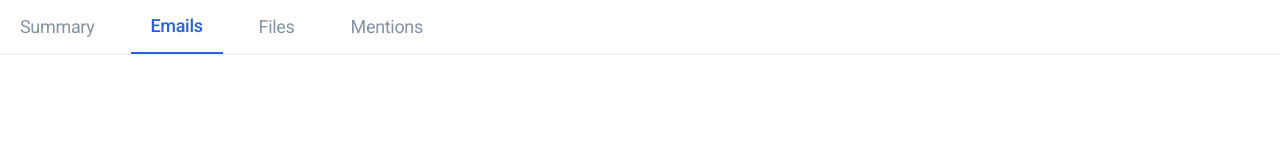
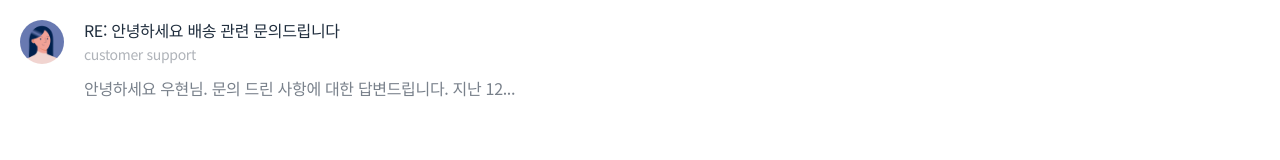
Before and after one commit to solbi0802/css_basic, a plain HTML site: page practice/flexbox2/index.html in a window 1280 px wide. Drawn offline with Linux system fonts and the light colour scheme.

Commit message:
잘못 올린 파일 수정

```diff
--- a/practice/flexbox2/index.html
+++ b/practice/flexbox2/index.html
@@ -1,26 +1,24 @@
 <!DOCTYPE html>
-<html lang="en">
+<html lang="ko">
   <head>
     <meta charset="UTF-8" />
     <meta name="viewport" content="width=device-width, initial-scale=1.0" />
-    <title>Flexbox 1</title>
-    <link href="https://fonts.googleapis.com/css?family=Roboto:400,500&display=swap" rel="stylesheet" />
+    <title>Flexbox 2</title>
+    <link href="https://fonts.googleapis.com/css?family=Noto+Sans+KR&display=swap" rel="stylesheet" />
     <link rel="stylesheet" href="./style.css" />
   </head>
   <body>
-    <ul class="tab-menu">
-      <li class="tab-menu-item">
-        <a href="#">Summary</a>
-      </li>
-      <li class="tab-menu-item active">
-        <a href="#">Emails</a>
-      </li>
-      <li class="tab-menu-item">
-        <a href="#">Files</a>
-      </li>
-      <li class="tab-menu-item">
-        <a href="#">Mentions</a>
-      </li>
-    </ul>
+    <div class="card">
+      <img src="./assets/user.jpg" alt="Customer support" class="card-user" />
+      <div class="card-content">
+        <h1>RE: 안녕하세요 배송 관련 문의드립니다</h1>
+        <strong>
+          customer support
+        </strong>
+        <p>
+          안녕하세요 우현님. 문의 드린 사항에 대한 답변드립니다. 지난 12...
+        </p>
+      </div>
+    </div>
   </body>
 </html>
--- a/practice/flexbox2/style.css
+++ b/practice/flexbox2/style.css
@@ -4,47 +4,52 @@
 }
 
 body {
-  font-family: "Roboto", sans-serif;
+  font-family: "Noto Sans KR", sans-serif;
   letter-spacing: -0.02em;
 }
 
-a {
-  font-size: 18px;
-  line-height: 20px;
-  color: #8492a6;
-  text-decoration: none;
+h1 {
+  font-size: 16px;
+  font-weight: 400;
+  color: #1f2d3d;
+  line-height: 1.25;
 }
 
-.tab-menu {
-  padding-left: 0;
-  border-bottom: 1px solid #e5eaef;
-  list-style-type: none;
-  display: flex;
-  /* 디폴트값은 주석처리 */
-  /* flex-direction: row; */
-  /* flex-wrap: nowrap; */
-  /* justify-self: flex-start; */
-  align-items: center;
+strong {
+  font-size: 14px;
+  font-weight: 400;
+  color: #afb3b9;
+  line-height: 1.4285714286;
 }
 
-.tab-menu-item {
-  margin-right: 16px;
+p {
+  font-size: 16px;
+  color: #79818b;
+  line-height: 1.5;
 }
 
-.tab-menu-item.active {
-  border-bottom: 2px solid #2860e1;
+.card {
+  display: flex;
+  /* 기본값이여서 주석처리 */
+  /* flex-direction: row;
+  flex-wrap: nowrap;
+  align-items: flex-start; */
+  padding: 20px;
+  background-color: #fff;
 }
 
-.tab-menu-item.active a {
-  font-weight: 500;
-  color: #2860e1;
+.card-user {
+  width: 44px;
+  height: 44px;
+  border-radius: 50%;
+  margin-right: 20px;
 }
 
-.tab-menu-item:last-child {
-  margin-right: 0;
+.card-content h1 {
+  margin-bottom: 4px;
 }
 
-.tab-menu-item a {
+.card-content strong {
   display: block;
-  padding: 16px 20px;
+  margin-bottom: 12px;
 }
```
Also changed, not shown: practice/flexbox2/assets/user.jpg (added).
